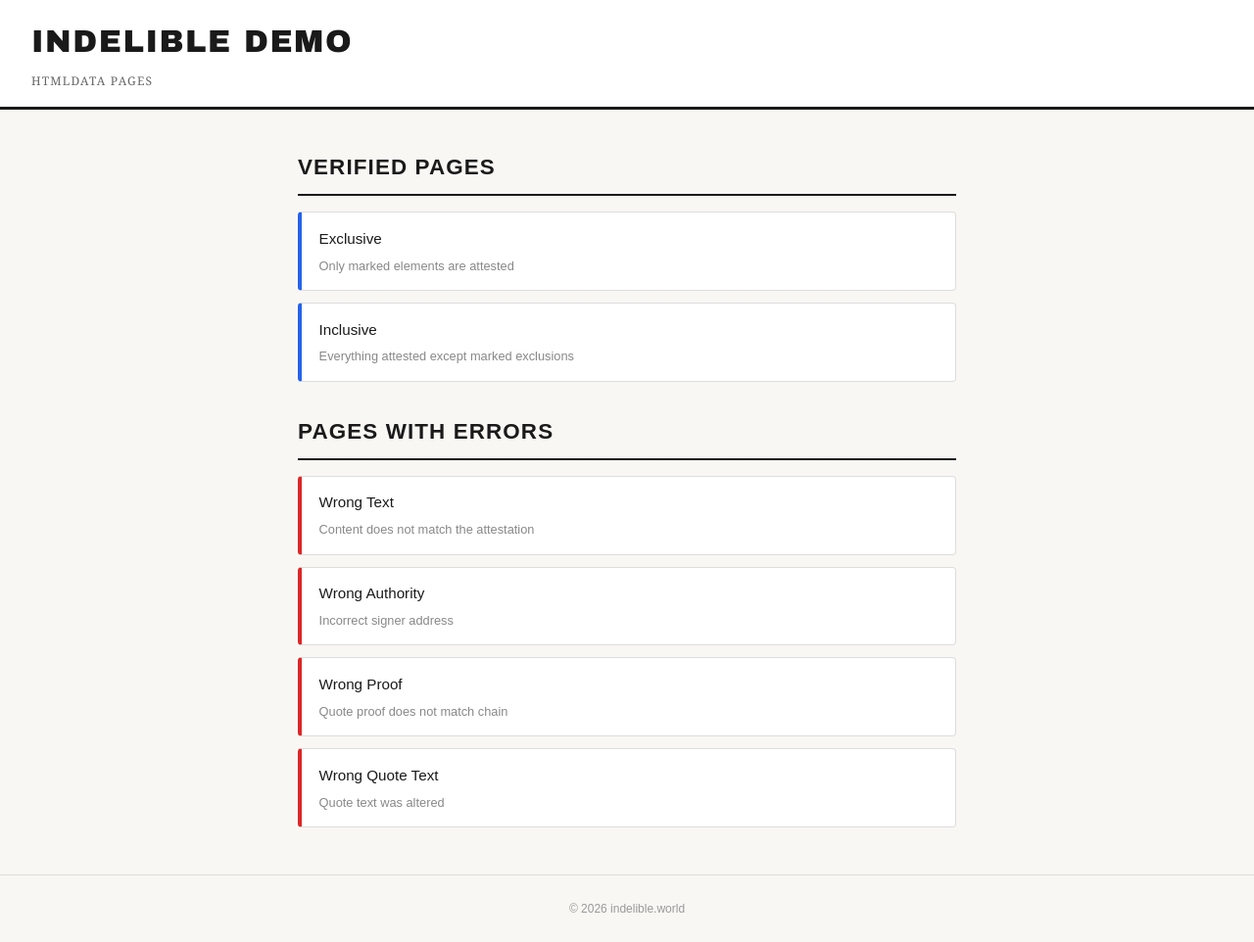
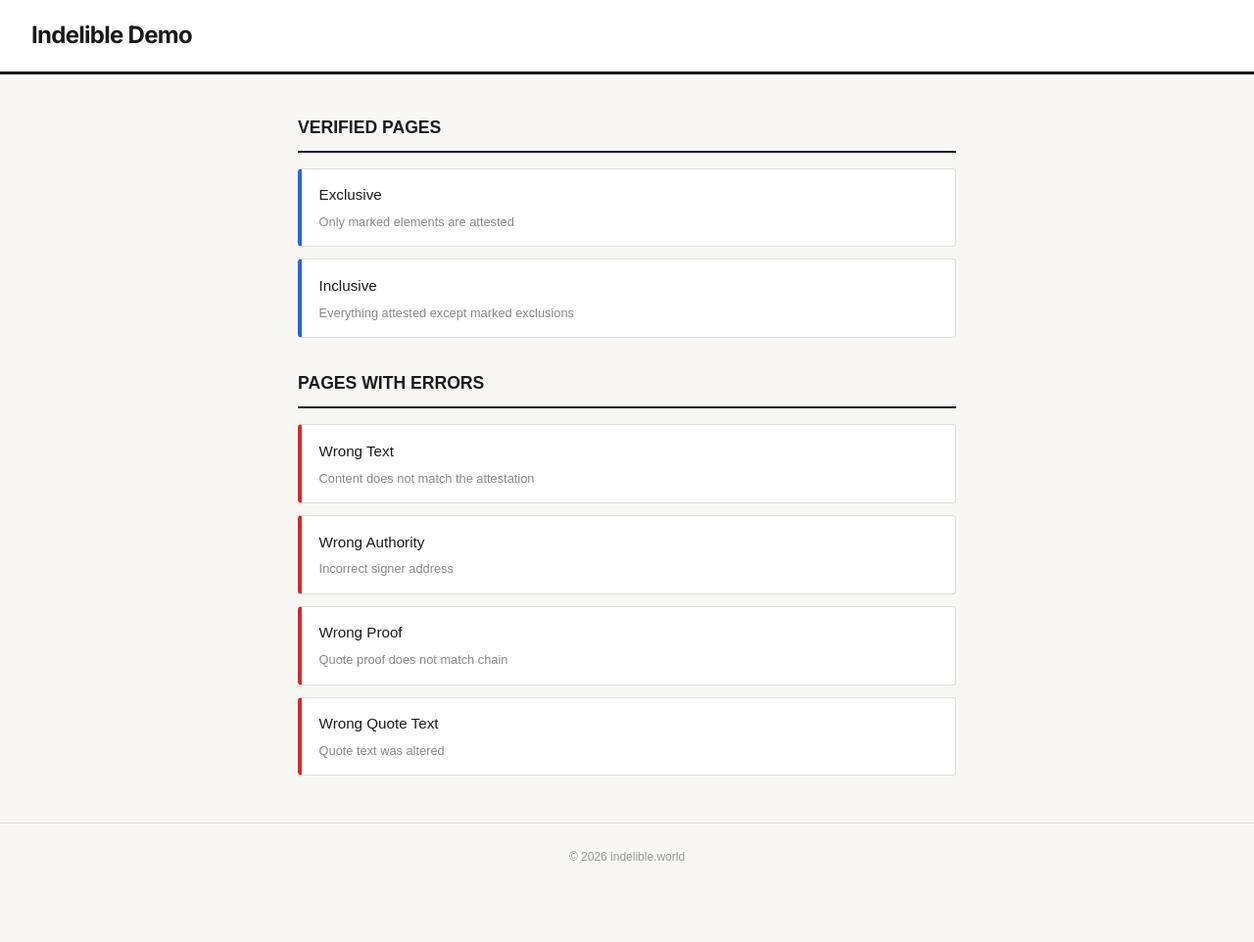
Before and after one commit to indelible-world/demo-site, a website: page index.html in a window 1280 px wide. Shown: the whole page at 98% size. After the commit the page ends 910 px from the top, so only its background shows below. Drawn offline with Linux system fonts and the light colour scheme.

Commit message:
claude doesn't have eyes

```diff
--- a/index.html
+++ b/index.html
@@ -4,13 +4,16 @@
     <meta charset="UTF-8">
     <meta name="viewport" content="width=device-width, initial-scale=1.0">
     <title>Indelible Demo</title>
+    <link rel="preconnect" href="https://fonts.googleapis.com">
+    <link rel="preconnect" href="https://fonts.gstatic.com" crossorigin>
+    <link href="https://fonts.googleapis.com/css2?family=Inter:wght@400;700&display=swap" rel="stylesheet">
     <link rel="stylesheet" href="style.css">
 </head>
 <body>
 
 <header class="site-header">
-  <div class="masthead">Indelible Demo</div>
-  <div class="tagline">HTMLData Pages</div>
+  <div class="index">Indelible Demo</div>
+
 </header>
 
 <div class="index-wrapper">
--- a/style.css
+++ b/style.css
@@ -13,6 +13,14 @@
   border-bottom: 3px solid #1a1a1a;
   padding: 1rem 2rem;
   background: #fff;
+}
+
+header.site-header .index {
+  font-size: 1.5rem;
+  font-weight: 700;
+  letter-spacing: -0.03em;
+  text-transform: none;
+  font-family: 'Inter', 'Arial Black', sans-serif;
 }
 
 header.site-header .masthead {
@@ -194,10 +202,10 @@
 }
 
 .index-wrapper h1 {
-  font-size: 1.4rem;
+  font-size: 1.1rem;
   font-family: Arial, sans-serif;
   font-weight: 700;
-  letter-spacing: 0.05em;
+  letter-spacing: 0em;
   text-transform: uppercase;
   margin: 2rem 0 1rem;
   padding-bottom: 0.5rem;
```
